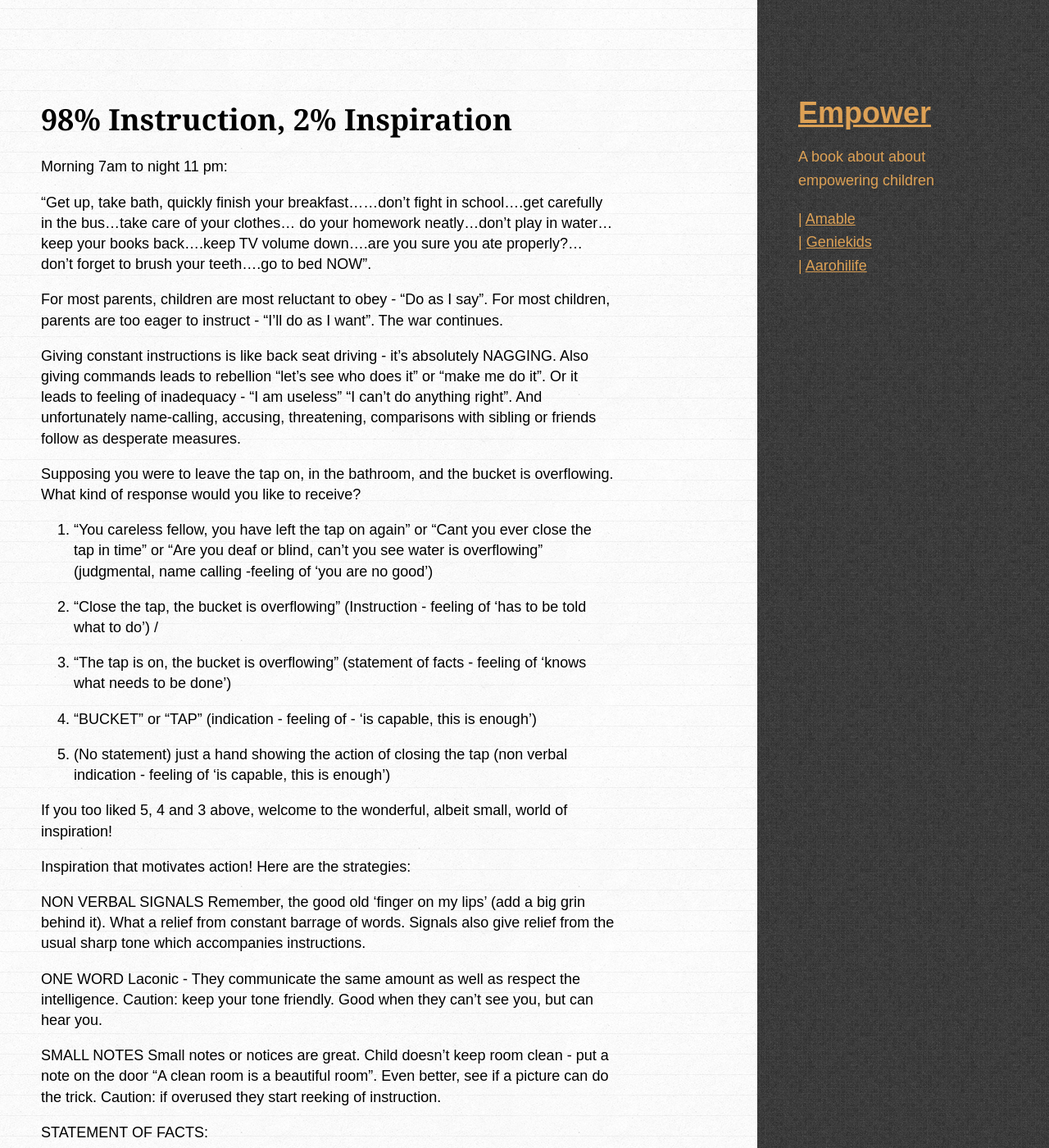
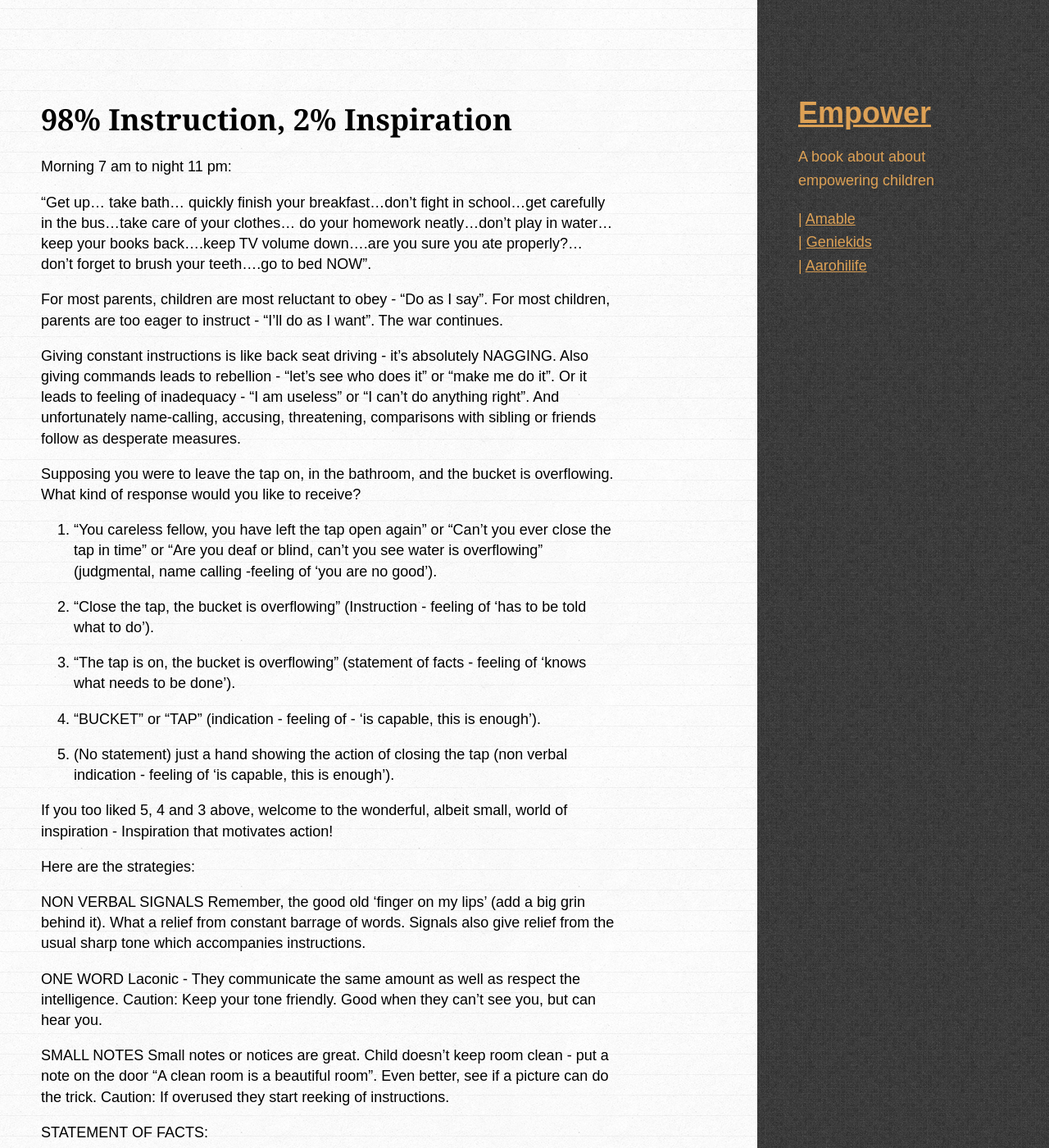
Before and after one commit to amitkaps/empower, a Jekyll site: the page built from _posts/2013-08-10-instruction.md, in a window 1280 px wide and 1400 px high. Shown: the whole window at 82% size. Built offline with Jekyll 4.4.1, drawn with Linux system fonts in a browser that asks for light colours; some web fonts are replaced; some of the changed text lies outside the part shown.

Commit message:
Update 2013-08-10-instruction.md

```diff
--- a/_posts/2013-08-10-instruction.md
+++ b/_posts/2013-08-10-instruction.md
@@ -5,38 +5,38 @@ permalink: instruction
 category: communication
 ---
 
-Morning 7am to night 11 pm:
+Morning 7 am to night 11 pm:
 
-"Get up, take bath, quickly finish your breakfast…...don't fight in school….get carefully in the bus...take care of your clothes... do your homework neatly...don't play in water...keep your books back….keep TV volume down....are you sure you ate properly?...don't forget to brush your teeth….go to bed NOW".
+"Get up... take bath... quickly finish your breakfast...don't fight in school...get carefully in the bus...take care of your clothes... do your homework neatly...don't play in water...keep your books back….keep TV volume down....are you sure you ate properly?...don't forget to brush your teeth….go to bed NOW".
 
 For most parents, children are most reluctant to obey - "Do as I say". For most children, parents are too eager to instruct - "I'll do as I want". The war continues.
 
-Giving constant instructions is like back seat driving - it’s absolutely NAGGING. Also giving commands leads to rebellion "let’s see who does it" or "make me do it". Or it leads to feeling of inadequacy - "I am useless" "I can’t do anything right". And unfortunately name-calling, accusing, threatening, comparisons with sibling or friends follow as desperate measures.
+Giving constant instructions is like back seat driving - it’s absolutely NAGGING. Also giving commands leads to rebellion - "let’s see who does it" or "make me do it". Or it leads to feeling of inadequacy - "I am useless" or "I can’t do anything right". And unfortunately name-calling, accusing, threatening, comparisons with sibling or friends follow as desperate measures.
 
 Supposing you were to leave the tap on, in the bathroom, and the bucket is overflowing. What kind of response would you like to receive?
 
-1. "You careless fellow, you have left the tap on again" or "Cant you ever close the tap in time" or "Are you deaf or blind, can't you see water is overflowing" (judgmental, name calling -feeling of 'you are no good')
+1. "You careless fellow, you have left the tap open again" or "Can't you ever close the tap in time" or "Are you deaf or blind, can't you see water is overflowing" (judgmental, name calling -feeling of 'you are no good').
 
-2. "Close the tap, the bucket is overflowing" (Instruction - feeling of 'has to be told what to do') /
+2. "Close the tap, the bucket is overflowing" (Instruction - feeling of 'has to be told what to do').
 
-3. "The tap is on, the bucket is overflowing" (statement of facts - feeling of 'knows what needs to be done')
+3. "The tap is on, the bucket is overflowing" (statement of facts - feeling of 'knows what needs to be done').
 
-4. "BUCKET" or "TAP" (indication - feeling of - 'is capable, this is enough')
+4. "BUCKET" or "TAP" (indication - feeling of - 'is capable, this is enough').
 
-5. (No statement) just a hand showing the action of closing the tap (non verbal indication - feeling of 'is capable, this is enough')
+5. (No statement) just a hand showing the action of closing the tap (non verbal indication - feeling of 'is capable, this is enough').
 
-If you too liked 5, 4 and 3 above, welcome to the wonderful, albeit small, world of inspiration!
+If you too liked 5, 4 and 3 above, welcome to the wonderful, albeit small, world of inspiration - Inspiration that motivates action!
 
-Inspiration that motivates action! Here are the strategies:
+Here are the strategies:
 
 NON VERBAL SIGNALS
 Remember, the good old 'finger on my lips' (add a big grin behind it). What a relief from constant barrage of words. Signals also give relief from the usual sharp tone which accompanies instructions.
 
 ONE WORD
-Laconic - They communicate the same amount as well as respect the intelligence. Caution: keep your tone friendly. Good when they can't see you, but can hear you.
+Laconic - They communicate the same amount as well as respect the intelligence. Caution: Keep your tone friendly. Good when they can't see you, but can hear you.
 
 SMALL NOTES
-Small notes or notices are great. Child doesn't keep room clean - put a note on the door "A clean room is a beautiful room". Even better, see if a picture can do the trick. Caution: if overused they start reeking of instruction.
+Small notes or notices are great. Child doesn't keep room clean - put a note on the door "A clean room is a beautiful room". Even better, see if a picture can do the trick. Caution: If overused they start reeking of instructions.
 
 STATEMENT OF FACTS:
 
```
Also changed, not shown: other parts of _posts/2013-08-10-instruction.md (+2 -2 lines).
